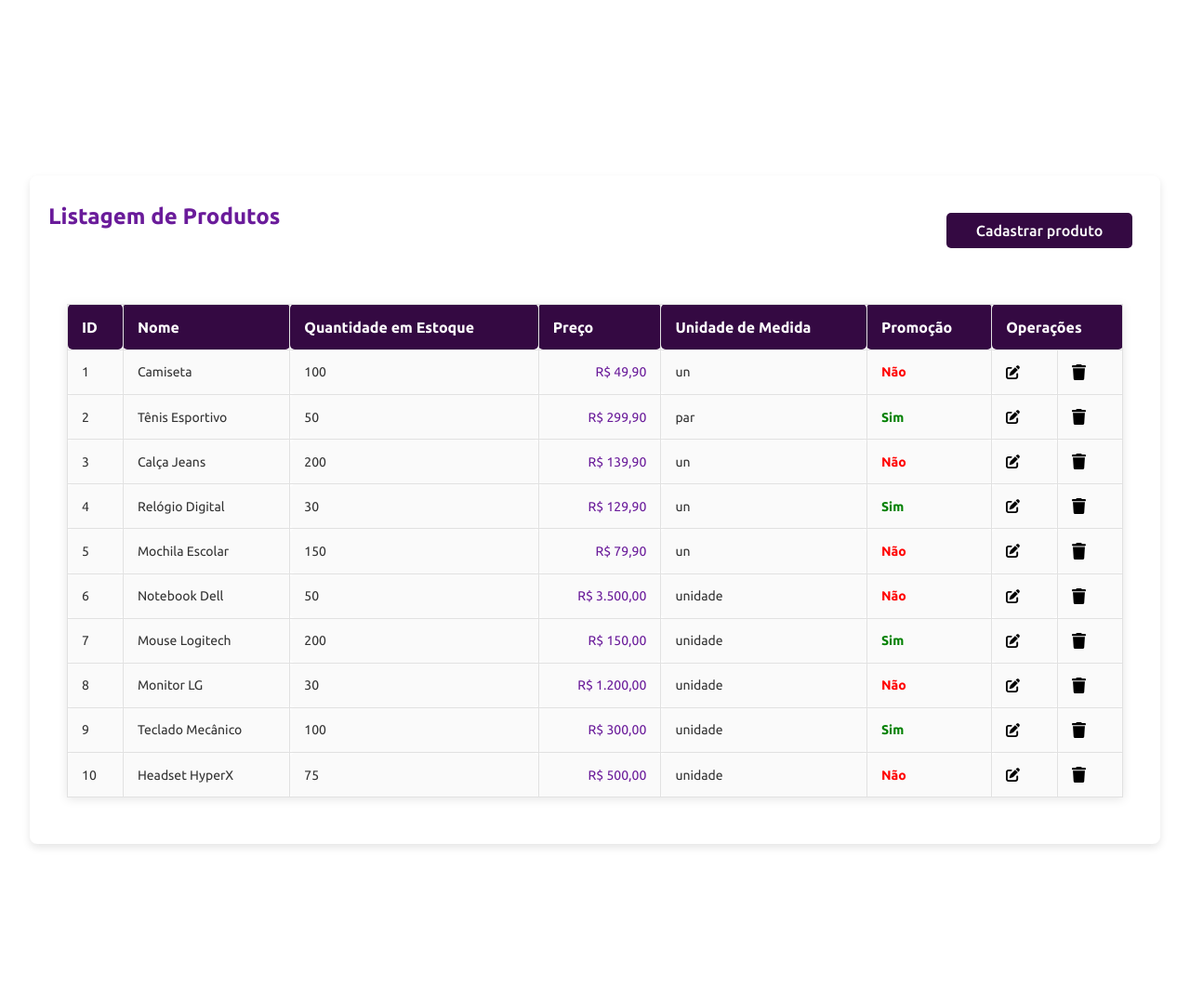
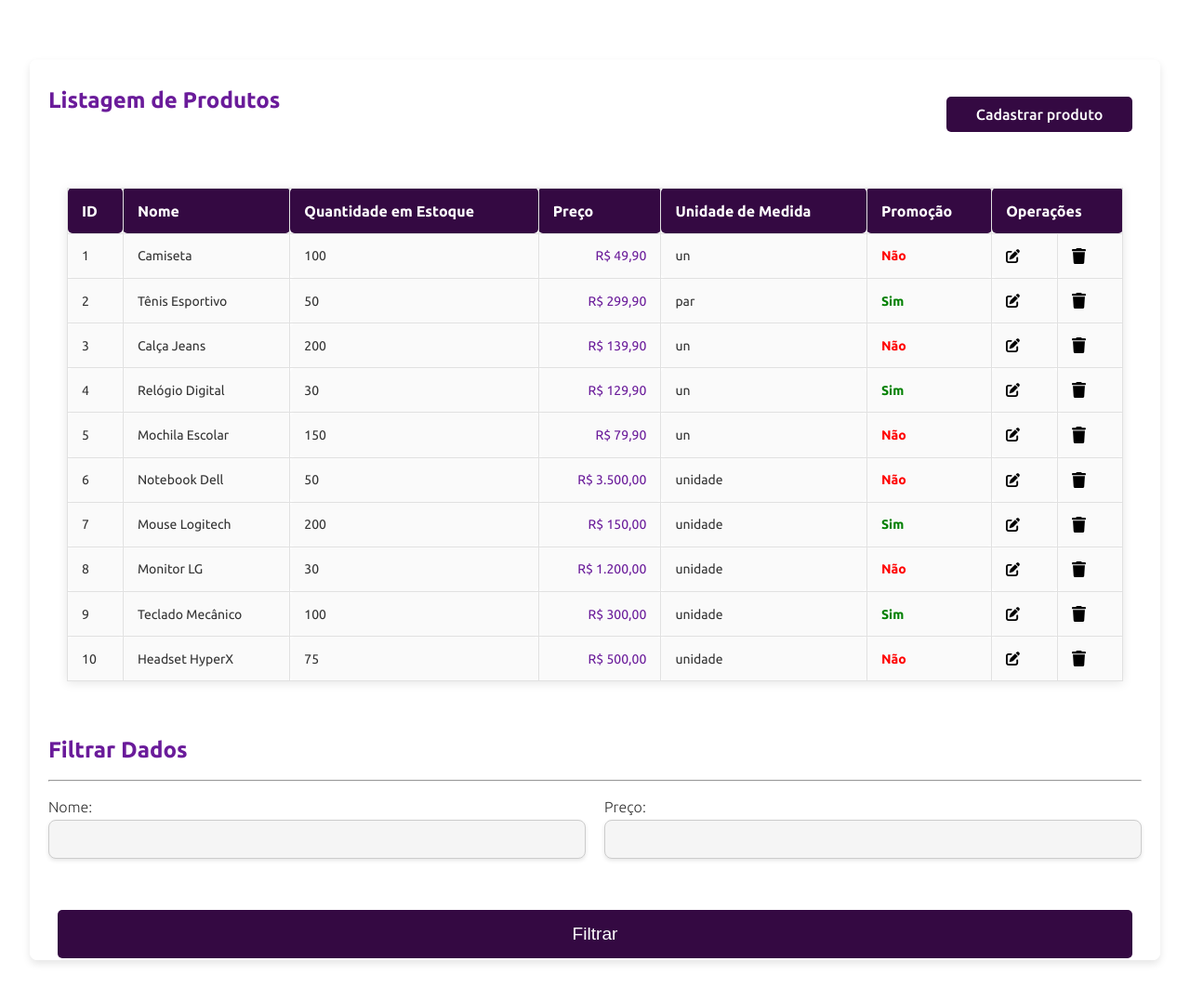
Before and after one commit to joaobatista235/ecommerce, a PHP site: page /views/product_form.php in a window 1280 px wide. Shown: the whole page at 93% size. Run offline with PHP 8.4, Linux system fonts and the light colour scheme; data comes from the database, SQL or seed files in the repository; some libraries are stand-ins or nearby versions.

Commit message:
Criação do filtro de produtos

```diff
--- a/models/Produto.php
+++ b/models/Produto.php
@@ -121,12 +121,41 @@ class Produto implements GenericInterface
     }
 
     /**
+     * @param array $filtro
      * @return array
      */
-    public function getAll(): array
+    public function getAll(array $filtro = []): array
     {
         $conn = (new Database())->getConnection();
-        $stmt = mysqli_prepare($conn, "SELECT * FROM produto");
+
+        $query = "SELECT * FROM produto";
+        $params = [];
+        $types = "";
+
+        if (!empty($filtro['nome']) || !empty($filtro['preco'])) {
+            $query .= " WHERE ";
+            $condicoes = [];
+
+            if (!empty($filtro['nome'])) {
+                $condicoes[] = "nome LIKE ?";
+                $params[] = "%" . $filtro['nome'] . "%";
+                $types .= "s";
+            }
+            if (!empty($filtro['preco'])) {
+                $condicoes[] = "preco <= ?";
+                $params[] = $filtro['preco'];
+                $types .= "d";
+            }
+
+            $query .= implode(" AND ", $condicoes);
+        }
+
+        $stmt = mysqli_prepare($conn, $query);
+
+        if (!empty($params)) {
+            mysqli_stmt_bind_param($stmt, $types, ...$params);
+        }
+
         mysqli_stmt_execute($stmt);
         $result = mysqli_stmt_get_result($stmt);
         $produtos = [];
@@ -141,6 +170,7 @@ class Produto implements GenericInterface
                 'promocao' => $data['promocao']
             ];
         }
+
         return $produtos;
     }
 
--- a/views/client_form.php
+++ b/views/client_form.php
@@ -135,7 +135,7 @@ $clientes = $cli_model->getAll();
             </div>
         </div>
     </div>
-    <div id="relatorio">
+    <div id="relatorio" style="margin-top:30px">
         <div class="relatorio-container">
             <div class="relatorio-header">
                 <h2 class="ubuntu-bold" style="color:#6a1b9a">Filtrar Dados</h2>
@@ -160,7 +160,9 @@ $clientes = $cli_model->getAll();
                         </div>
                     </div>
                     <div class="modal-footer">
-                        <button id="btnFiltrar" type="button" class="btn" style="background-color:var(--sidebar-color);">Filtrar</button>
+                        <button id="btnFiltrar" type="button" class="btn"
+                                style="background-color:var(--sidebar-color);">Filtrar
+                        </button>
                     </div>
                 </form>
             </div>
--- a/views/product_form.php
+++ b/views/product_form.php
@@ -96,7 +96,36 @@ $produtos = $productModel->getAll();
                 </div>
             </div>
         </div>
-
+    </div>
+    <div id="relatorio" style="margin-top:30px">
+        <div class="relatorio-container">
+            <div class="relatorio-header">
+                <h2 class="ubuntu-bold" style="color:#6a1b9a">Filtrar Dados</h2>
+            </div>
+            <br>
+            <hr>
+            <br>
+            <div class="relatorio-body">
+                <form id="gerarRelatorio">
+                    <div style="display: flex; gap: 20px">
+                        <div class="form-item-modal">
+                            <label for="nome-filtro" class="form-item-label">Nome:</label>
+                            <input type="text" id="nome-filtro" name="nome-filtro" class="input-field">
+                        </div>
+                        <div class="form-item-modal">
+                            <label for="preco-filtro" class="form-item-label">Preço:</label>
+                            <input type="text" id="preco-filtro" name="preco-filtro" class="input-field">
+                        </div>
+                    </div>
+                    <div class="modal-footer">
+                        <button id="btnFiltrar" onclick="atualizarTabela(true)" type="button" class="btn"
+                                style="background-color:var(--sidebar-color);">Filtrar
+                        </button>
+                    </div>
+                </form>
+            </div>
+        </div>
+    </div>
     <script>
         $(document).ready(function () {
             $('#btnCadastrarProduto').click(function () {
@@ -221,11 +250,18 @@ $produtos = $productModel->getAll();
             });
         }
 
-            function atualizarTabela() {
+        function atualizarTabela(filtro = false) {
+            let data = {action: "listar", filtro: false};
+            if (filtro) {
+                data.filtro = true;
+                data.nome = $('#nome-filtro').val();
+                data.preco = $('#preco-filtro').val()
+            }
+
             $.ajax({
                 url: '../controllers/product_controller.php',
                 type: 'POST',
-                    data: {action: 'listar'},
+                data: data,
                 dataType: 'json',
                 success: function (response) {
                     if (response.success) {
@@ -277,4 +313,3 @@ $produtos = $productModel->getAll();
 
     </script>
 </div>
-</div>
```
Also changed, not shown: controllers/product_controller.php (+6 -1 lines). Lines whose indentation alone changed are shown as unchanged.
